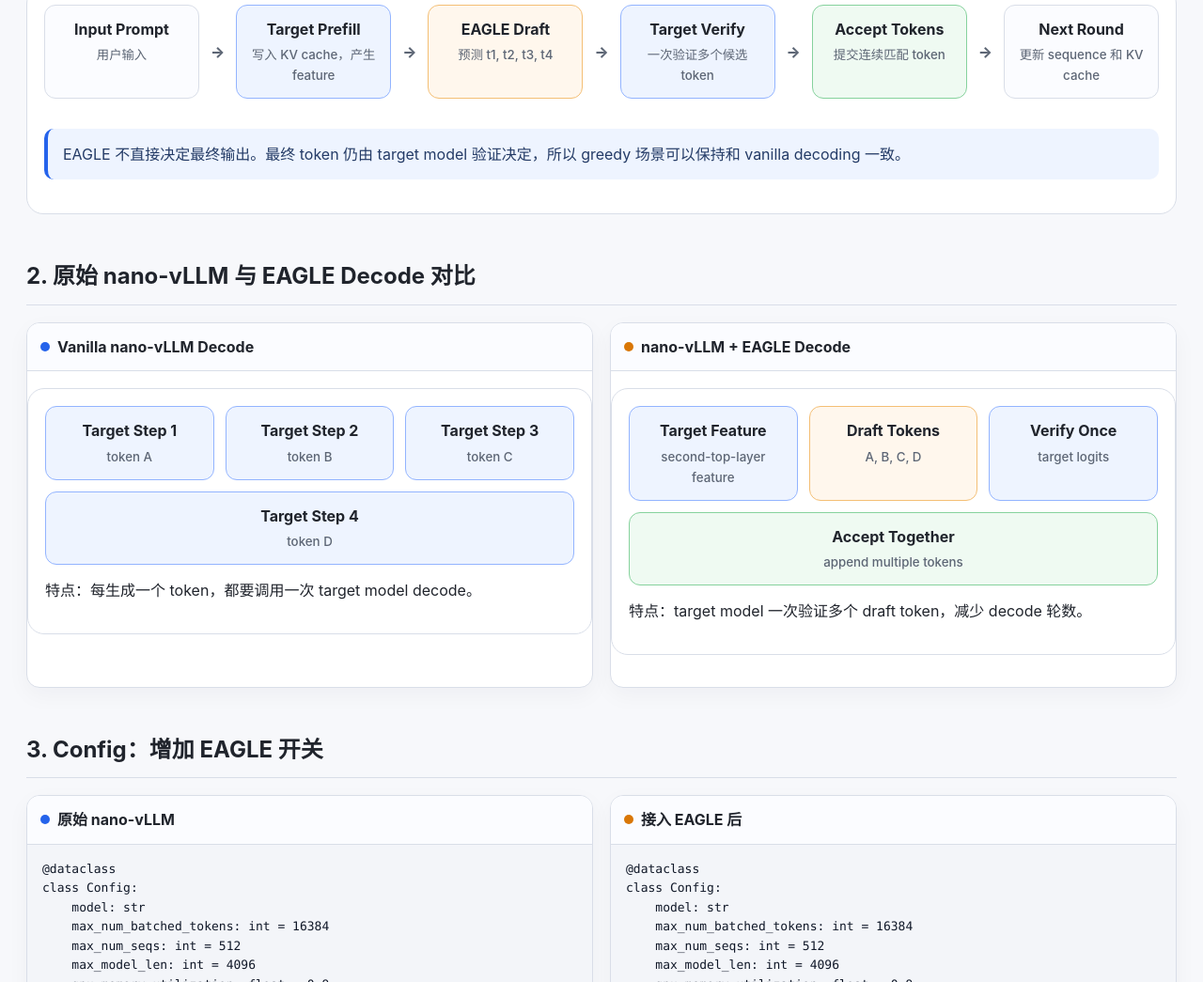
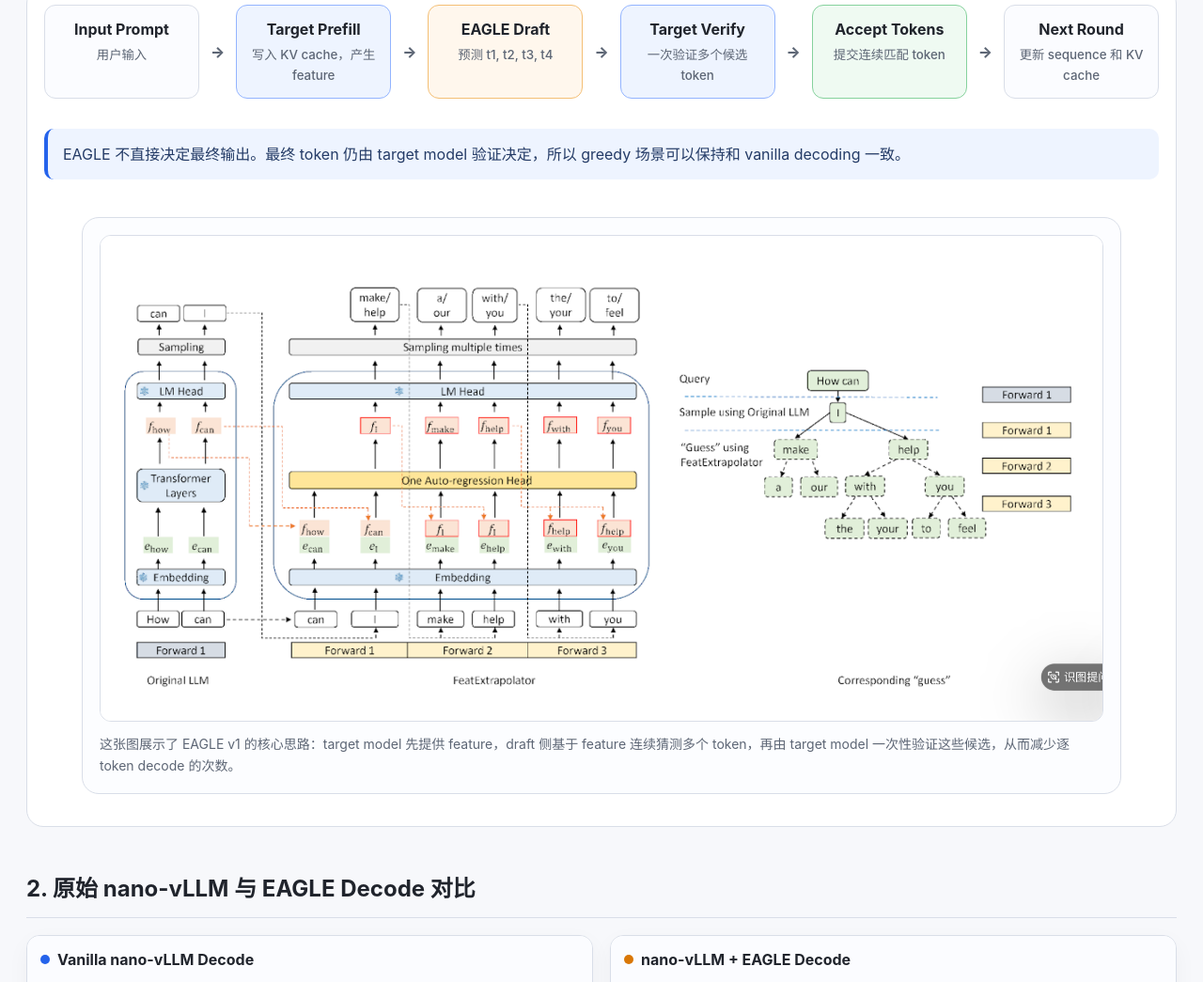
Before and after one commit to Qiqi723/nano-VLLMEAGLEV1, a plain HTML site: page index.html in a window 1280 px wide. Shown: the part 629-1674 px from the top of the page at 94% size. Drawn offline with Linux system fonts and the light colour scheme.

Commit message:
Add EAGLE v1 image and explanation to index page

```diff
--- a/index.html
+++ b/index.html
@@ -163,6 +163,29 @@
       background: var(--panel);
     }
 
+    .figure-card {
+      margin-top: 8px;
+      padding: 18px;
+      border: 1px solid var(--line);
+      border-radius: 18px;
+      background: #fcfdff;
+    }
+
+    .figure-card img {
+      display: block;
+      width: 100%;
+      height: auto;
+      border: 1px solid var(--line);
+      border-radius: 12px;
+      background: #fff;
+    }
+
+    .figure-card figcaption {
+      margin-top: 12px;
+      color: var(--muted);
+      font-size: 14px;
+    }
+
     .flow {
       display: flex;
       flex-wrap: wrap;
@@ -320,6 +343,12 @@
         <p class="note">
           EAGLE 不直接决定最终输出。最终 token 仍由 target model 验证决定，所以 greedy 场景可以保持和 vanilla decoding 一致。
         </p>
+        <figure class="figure-card">
+          <img src="eaglev1.png" alt="EAGLE v1 推理示意图，展示 target model、draft model 和多 token verify 的关系">
+          <figcaption>
+            这张图展示了 EAGLE v1 的核心思路：target model 先提供 feature，draft 侧基于 feature 连续猜测多个 token，再由 target model 一次性验证这些候选，从而减少逐 token decode 的次数。
+          </figcaption>
+        </figure>
       </div>
     </section>
 
```
